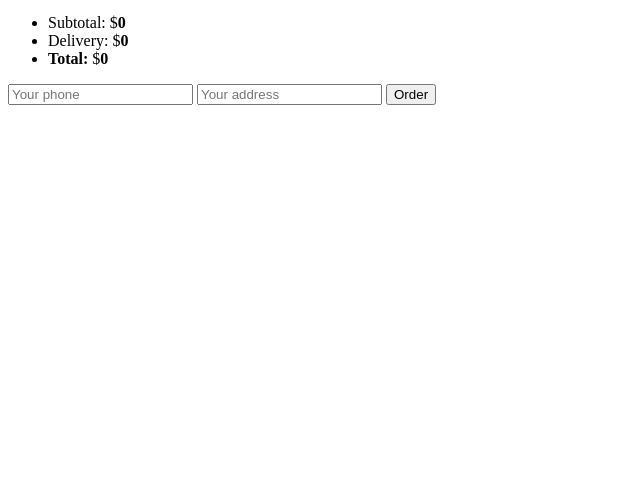
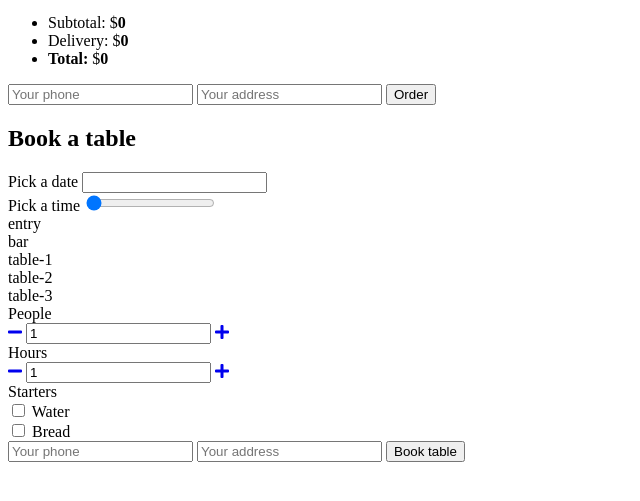
Before and after one commit to gdulab/project-pizzeria, a website with bundled scripts: page src/index.html in a window 1280 px wide. Shown: the part 165-666 px from the top of the page, without its empty margins (0-640 px from the left). Built offline with nearby package versions, Linux system fonts and the light colour scheme; files whose address does not match are found by name.

Commit message:
ADD Booking subpage

```diff
--- a/src/js/app.js
+++ b/src/js/app.js
@@ -1,6 +1,7 @@
 import { settings, select, classNames } from './settings.js';
 import Product from './components/product.js';
 import Cart from './components/Cart.js';
+import Booking from './components/Booking.js';
 
 
 const app = {
@@ -10,7 +11,17 @@ const app = {
     thisApp.pages = document.querySelector(select.containerOf.pages).children;
     thisApp.navLinks = document.querySelectorAll(select.nav.links);
 
-    thisApp.activatePage(thisApp.pages[0].id);
+    const idFromHash = window.location.hash.replace('#/', '');
+    let pageMatchingHash = thisApp.pages[0].id;
+
+    for(let page of thisApp.pages) {
+      if (page.id == idFromHash) {
+        pageMatchingHash = page.id;
+        break;
+      }
+    }
+
+    thisApp.activatePage(pageMatchingHash);
 
     for (let link of thisApp.navLinks) {
       link.addEventListener('click', function (event) {
@@ -19,6 +30,10 @@ const app = {
 
         const id = clikedElement.getAttribute('href').replace('#', '');
         thisApp.activatePage(id);
+
+        // change URL hash
+        window.location.hash = '#/' + id;
+
       });
     }
   },
@@ -77,6 +92,14 @@ const app = {
     });
   },
 
+  initBooking: function () {
+    const thisApp = this;
+
+    thisApp.bookinPage = document.querySelector(select.containerOf.booking);
+    thisApp.booking = new Booking(thisApp.bookinPage);
+
+  },
+
   init: function () {
     const thisApp = this;
     //console.log('*** App starting ***');
@@ -87,6 +110,7 @@ const app = {
     thisApp.initData();
     thisApp.initCart();
     thisApp.initPages();
+    thisApp.initBooking();
   },
 
 
--- /dev/null
+++ b/src/js/components/Booking.js
@@ -0,0 +1,44 @@
+import { select, templates } from '../settings.js';
+import AmountWidget from './AmountWidget.js';
+
+class Booking {
+    constructor(element) {
+        const thisBooking = this;
+
+        thisBooking.render(element);
+        thisBooking.initWidgets();
+    }
+
+    render(element) {
+        const thisBooking = this;
+
+        const generatedHTML = templates.bookingWidget(element);
+
+
+        thisBooking.dom = {};
+        thisBooking.dom.wrapper = element;
+        thisBooking.dom.wrapper.innerHTML = generatedHTML;
+
+        thisBooking.dom.peopleAmount = thisBooking.dom.wrapper.querySelector(select.booking.peopleAmount);
+        thisBooking.dom.hoursAmount = thisBooking.dom.wrapper.querySelector(select.booking.hoursAmount);
+
+
+        console.log("pplAmount", thisBooking.dom.peopleAmount);
+        console.log("hrsAmount", thisBooking.dom.hoursAmount);
+    }
+
+    initWidgets () {
+        const thisBooking = this;
+        thisBooking.peopleAmountWidget = new AmountWidget(thisBooking.dom.peopleAmount);
+        thisBooking.dom.peopleAmount.addEventListener('updated', function() {
+
+        })
+
+        thisBooking.hoursAmountWidget = new AmountWidget(thisBooking.dom.hoursAmount);
+        thisBooking.dom.hoursAmount.addEventListener('updated', function() {
+
+        })
+    }
+}
+
+export default Booking;
--- a/src/js/components/CartProduct.js
+++ b/src/js/components/CartProduct.js
@@ -30,6 +30,7 @@ class CartProduct {
 
   initAmountWidget() {
     const thisCartProduct = this;
+    console.log("thisaster", thisCartProduct.dom.amount);
     thisCartProduct.amountWidget = new AmountWidget(thisCartProduct.dom.amount, thisCartProduct.amount);
     thisCartProduct.dom.amount.addEventListener('updated', function () {
       thisCartProduct.amount = thisCartProduct.amountWidget.value;
--- a/src/js/components/Product.js
+++ b/src/js/components/Product.js
@@ -136,8 +136,6 @@ class Product {
   addToCart() {
     const thisProduct = this;
 
-    // cart.add(thisProduct.prepareCartProduct());
-    console.log(thisProduct.prepareCartProduct());
     const event = new CustomEvent('add-to-cart', {
       bubbles: true,
       detail: {
--- a/src/sass/partials/_settings.scss
+++ b/src/sass/partials/_settings.scss
@@ -16,6 +16,11 @@ $transition: all .3s;
 $radius: 4px;
 
 $base-size: 12px;
+
+$color-warning: #f6b93b;
+$color-danger: #e55039;
+$color-success: #78e08f;
+
 
 /* Mixins */
 
```
